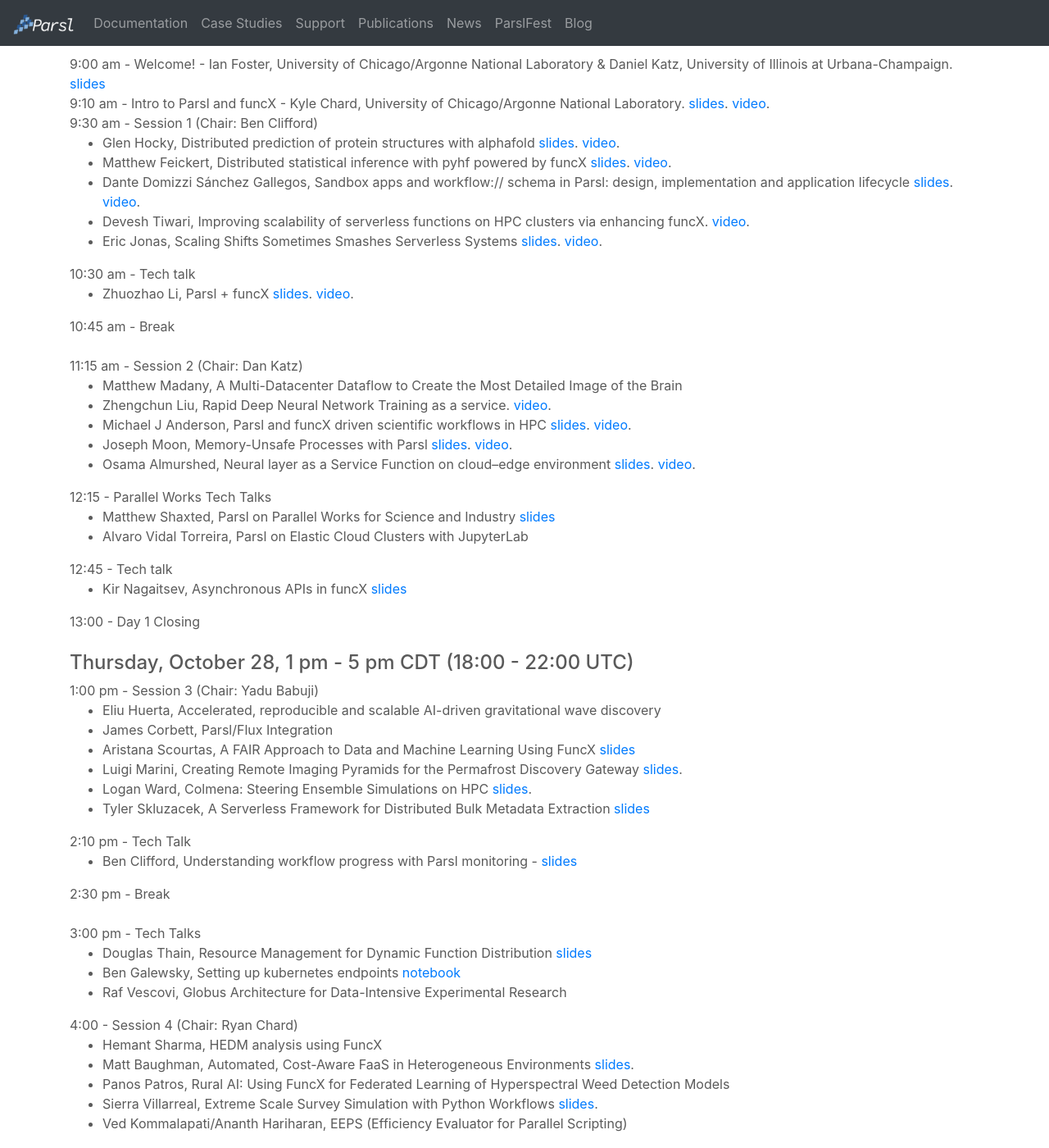
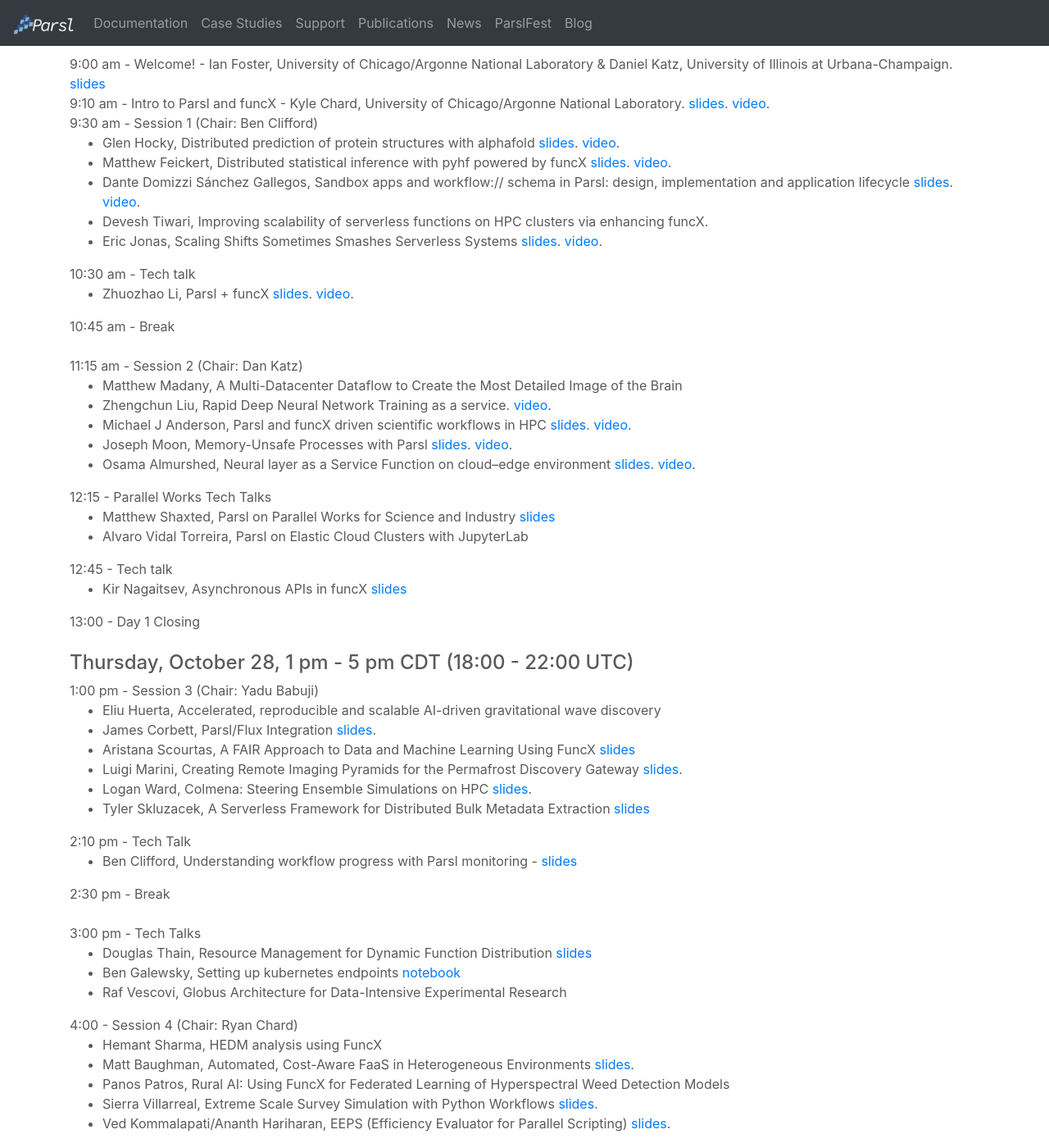
Before and after one commit to Parsl/parsl.github.io, a Jekyll site: the page built from parslfest2021.html, in a window 1280 px wide and 1400 px high, scrolled down 600 px. Shown: the whole window at 82% size. Built offline with Jekyll 4.4.1, drawn with Linux system fonts in a browser that asks for light colours.

Commit message:
More slides

```diff
--- a/parslfest2021.html
+++ b/parslfest2021.html
@@ -42,7 +42,7 @@
 				<li>Glen Hocky, Distributed prediction of protein structures with alphafold <a href='parslfest2021-files/hocky-alphafold.pdf'>slides</a>. <a href="https://www.youtube.com/watch?v=G_kt4ZqJ6co">video</a>.</li>
 				<li>Matthew Feickert, Distributed statistical inference with pyhf powered by funcX <a href='parslfest2021-files/feickert-pyhf.pdf'>slides</a>. <a href="https://www.youtube.com/watch?v=bbUvlMRHy3U">video</a>.</li>
 				<li>Dante Domizzi Sánchez Gallegos, Sandbox apps and workflow:// schema in Parsl: design, implementation and application lifecycle <a href='parslfest2021-files/gallegos-sandbox.pdf'>slides</a>. <a href="https://www.youtube.com/watch?v=ThWwj_tWm8o">video</a>.</li>
-				<li>Devesh Tiwari, Improving scalability of serverless functions on HPC clusters via enhancing funcX. <a href="https://www.youtube.com/watch?v=NByqpTkPcuI">video</a>.</li>
+				<li>Devesh Tiwari, Improving scalability of serverless functions on HPC clusters via enhancing funcX. <!--<a href="https://www.youtube.com/watch?v=NByqpTkPcuI">video</a>.--></li>
 				<li>Eric Jonas, Scaling Shifts Sometimes Smashes Serverless Systems <a href='parslfest2021-files/jonas-serverless.pdf'>slides</a>. <a href="https://www.youtube.com/watch?v=xKc71wrrQzs">video</a>.</li>
       </ul>
 
@@ -80,7 +80,7 @@
       1:00 pm - Session 3 (Chair: Yadu Babuji)
       <ul>
         <li>Eliu Huerta, Accelerated, reproducible and scalable AI-driven gravitational wave discovery</li>
-				<li>James Corbett, Parsl/Flux Integration</li>
+				<li>James Corbett, Parsl/Flux Integration <a href='parslfest2021-files/corbett-flux.pdf'>slides</a>.</li>
 				<li>Aristana Scourtas, A FAIR Approach to Data and Machine Learning Using FuncX <a href='parslfest2021-files/scourtas-dlhub.pdf'>slides</a></li>
 				<li>Luigi Marini, Creating Remote Imaging Pyramids for the Permafrost Discovery Gateway <a href='parslfest2021-files/marini-permafrost.pdf'>slides</a>.</li>
 				<li>Logan Ward, Colmena: Steering Ensemble Simulations on HPC <a href='parslfest2021-files/ward-colmena.pdf'>slides</a>.</li>
@@ -107,7 +107,7 @@
 				<li>Matt Baughman, Automated, Cost-Aware FaaS in Heterogeneous Environments <a href='parslfest2021-files/baughman-delta.pdf'>slides</a>.</li>
 				<li>Panos Patros, Rural AI: Using FuncX for Federated Learning of Hyperspectral Weed Detection Models</li>
 				<li>Sierra Villarreal, Extreme Scale Survey Simulation with Python Workflows <a href='parslfest2021-files/villarreal-desc.pdf'>slides</a>.</li>
-				<li>Ved Kommalapati/Ananth Hariharan, EEPS (Efficiency Evaluator for Parallel Scripting)</li>
+				<li>Ved Kommalapati/Ananth Hariharan, EEPS (Efficiency Evaluator for Parallel Scripting) <a href='parslfest2021-files/hariharan-eeps.pdf'>slides</a>.</li>
      </ul>
 
       5:00 pm - Closing <br /><br />
```
Also changed, not shown: 2 other files.
